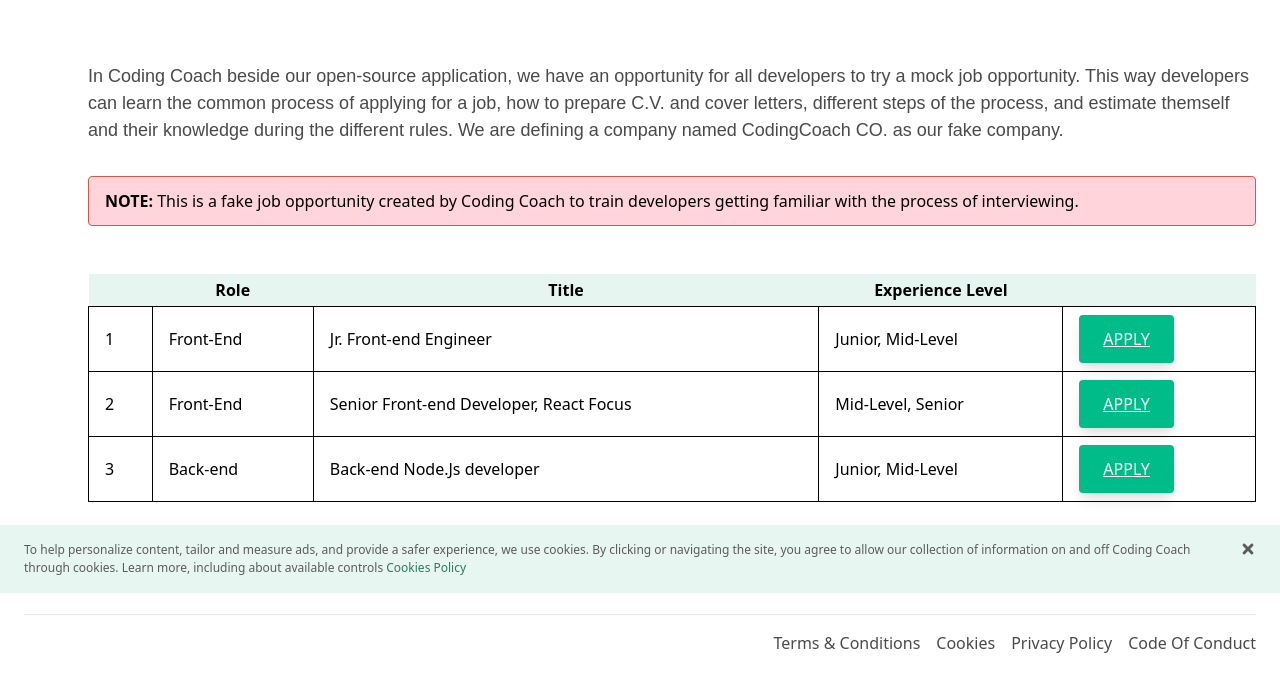
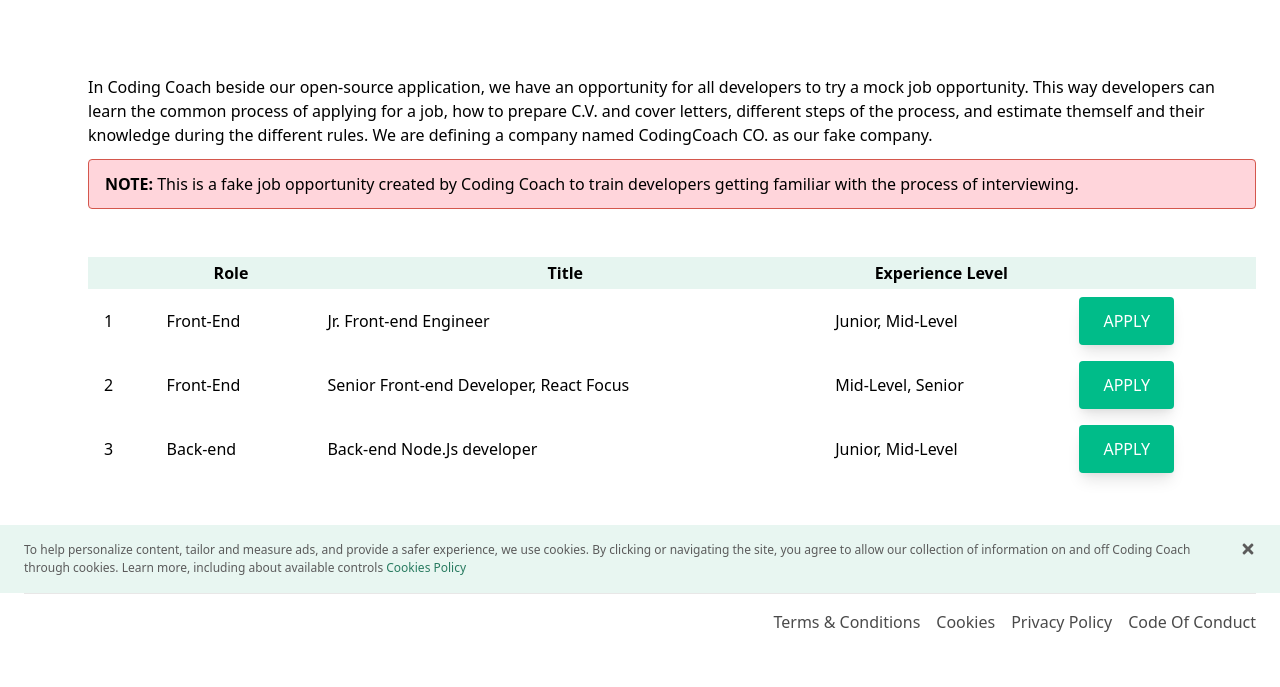
Before and after one commit to Coding-Coach/coding-coach, a Gatsby site: page /mock-openings in a window 1280 px wide. Shown: the part 207-894 px from the top of the page. After the commit the page ends 873 px from the top, so only its background shows below. Built offline with nearby package versions, Linux system fonts and the light colour scheme; Gatsby itself is replaced by a stand-in of ours; a web font is replaced by a local one.

Commit message:
remove table border and links text-decoration

```diff
--- a/src/pages/mock-openings.js
+++ b/src/pages/mock-openings.js
@@ -9,9 +9,9 @@
   <Fragment>
     <SEO title="Mock Openings" />
     <MainNav title="Mock Openings" />
-    <div className="container py-16 blog-content md:flex">
+    <div className="container py-16 md:flex">
       <div className="flex-1 md:pl-16">
-        <p>
+        <p className="py-3">
           In Coding Coach beside our open-source application,  we have an opportunity for all developers to try a mock job opportunity. This way developers can learn the common process of applying for a job, how to prepare C.V. and cover letters, different steps of the process, and estimate themself and their knowledge during the different rules. We are defining a company named CodingCoach CO. as our fake company.
         </p>
 
@@ -32,33 +32,36 @@
           </thead>
           <tbody>
             <tr>
-              <td className="border px-4 py-2">1</td>
-              <td className="border px-4 py-2">Front-End</td>
-              <td className="border px-4 py-2">Jr. Front-end Engineer</td>
-              <td className="border px-4 py-2">Junior, Mid-Level</td>
-              <td className="border px-4 py-2">
-                <Button className="uppercase shadow-lg" to="/mock-openings/jr-frontend-engineer/">
+              <td className="px-4 py-2">1</td>
+              <td className="px-4 py-2">Front-End</td>
+              <td className="px-4 py-2">Jr. Front-end Engineer</td>
+              <td className="px-4 py-2">Junior, Mid-Level</td>
+              <td className="px-4 py-2">
+                <Button
+                  className="uppercase shadow-lg"
+                  to="/mock-openings/jr-frontend-engineer/"
+                >
                   Apply
                 </Button>
               </td>
             </tr>
             <tr className="bg-gray-100">
-              <td className="border px-4 py-2">2</td>
-              <td className="border px-4 py-2">Front-End</td>
-              <td className="border px-4 py-2">Senior Front-end Developer, React Focus</td>
-              <td className="border px-4 py-2">Mid-Level, Senior</td>
-              <td className="border px-4 py-2">
+              <td className="px-4 py-2">2</td>
+              <td className="px-4 py-2">Front-End</td>
+              <td className="px-4 py-2">Senior Front-end Developer, React Focus</td>
+              <td className="px-4 py-2">Mid-Level, Senior</td>
+              <td className="px-4 py-2">
                 <Button className="uppercase shadow-lg" to="/mock-openings/senior-frontend-developer-react-focus/">
                   Apply
                 </Button>
               </td>
             </tr>
             <tr>
-              <td className="border px-4 py-2">3</td>
-              <td className="border px-4 py-2">Back-end</td>
-              <td className="border px-4 py-2">Back-end Node.Js developer</td>
-              <td className="border px-4 py-2">Junior, Mid-Level</td>
-              <td className="border px-4 py-2">
+              <td className="px-4 py-2">3</td>
+              <td className="px-4 py-2">Back-end</td>
+              <td className="px-4 py-2">Back-end Node.Js developer</td>
+              <td className="px-4 py-2">Junior, Mid-Level</td>
+              <td className="px-4 py-2">
                 <Button className="uppercase shadow-lg" to="/mock-openings/backend-nodejs-developer/">
                   Apply
                 </Button>
```
